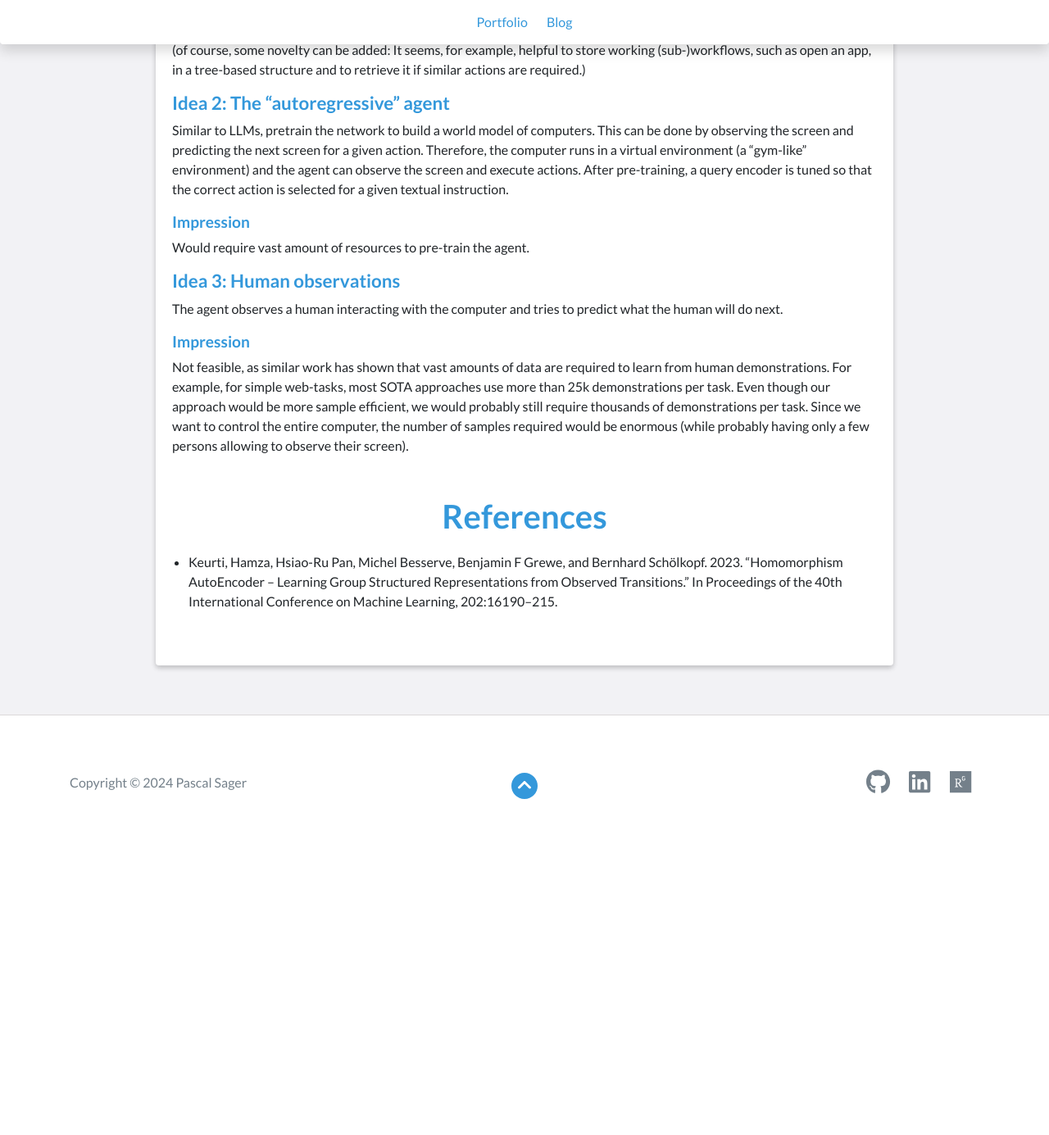
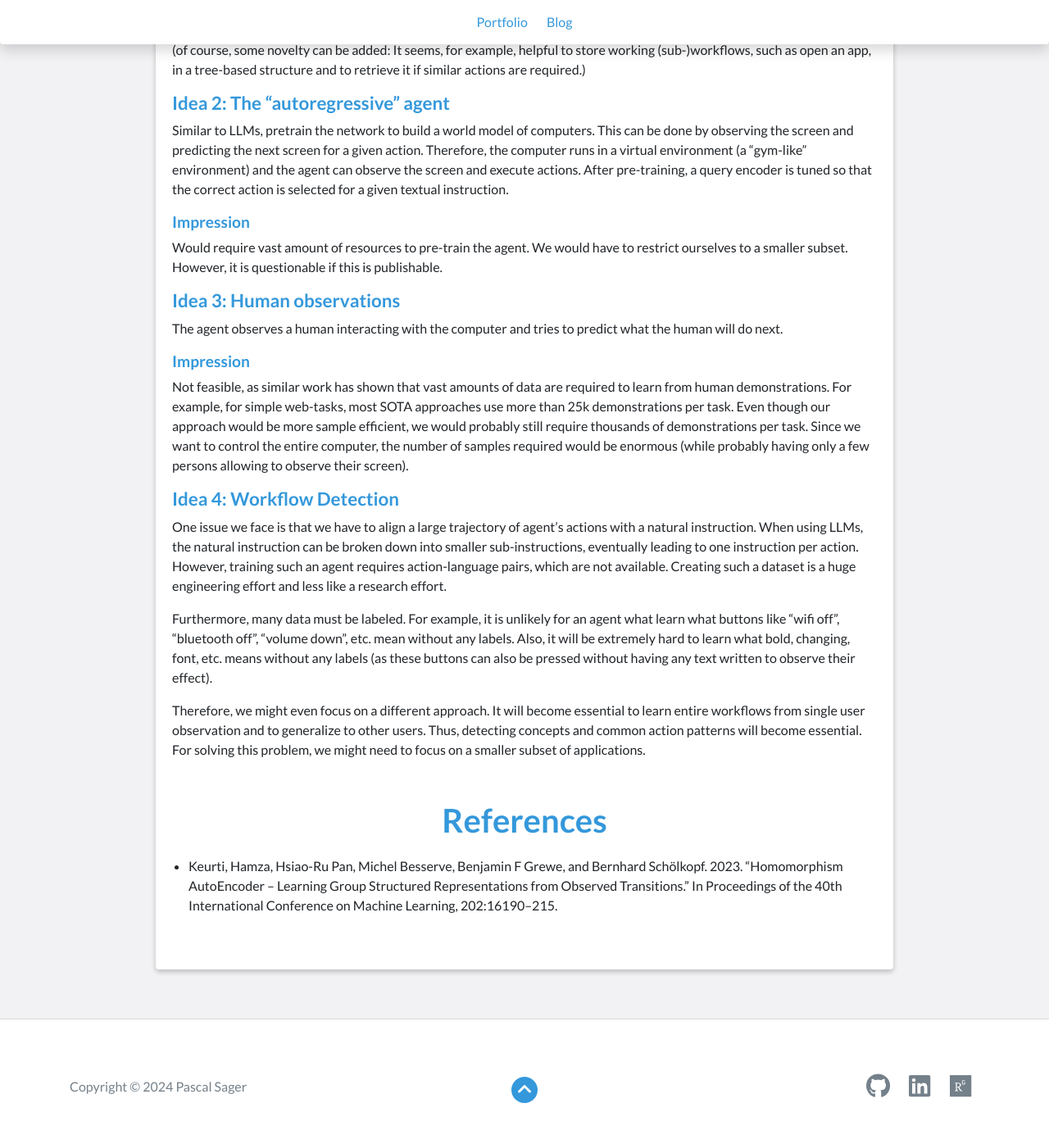
Before and after one commit to sagerpascal/sagerpascal.github.io, a Jekyll site: the page built from _posts/2024-02-25-PhD-Research-Question.md, in a window 1280 px wide and 1400 px high, scrolled down 4777 px. Shown: the top 1385 px of the window at 82% size. Built offline with Jekyll 4.4.1, drawn with Linux system fonts in a browser that asks for light colours; nearby versions of some CDN libraries; comment, search, counter and statistics services are not loaded; before the commit the page ends 5806 px from its top, so only the background shows below that.

Commit message:
Blogpost PhD

```diff
--- a/_posts/2024-02-25-PhD-Research-Question.md
+++ b/_posts/2024-02-25-PhD-Research-Question.md
@@ -179,6 +179,7 @@ After pre-training, a query encoder is tuned so that the correct action is selec
 ### Impression
 
 Would require vast amount of resources to pre-train the agent.
+We would have to restrict ourselves to a smaller subset. However, it is questionable if this is publishable.
 
 
 ## Idea 3: Human observations
@@ -193,7 +194,23 @@ For example, for simple web-tasks, most SOTA approaches use more than 25k demons
 Even though our approach would be more sample efficient, we would probably still require thousands of demonstrations per task.
 Since we want to control the entire computer, the number of samples required would be enormous (while probably having only a few persons allowing to observe their screen).
 
+## Idea 4: Workflow Detection
 
+One issue we face is that we have to align a large trajectory of agent's actions with a natural instruction.
+When using LLMs, the natural instruction can be broken down into smaller sub-instructions, eventually leading to one
+instruction per action.
+However, training such an agent requires action-language pairs, which are not available.
+Creating such a dataset is a huge engineering effort and less like a research effort.
+
+Furthermore, many data must be labeled. For example, it is unlikely for an agent what learn what buttons like "wifi off",
+"bluetooth off", "volume down", etc. mean without any labels.
+Also, it will be extremely hard to learn what bold, changing, font, etc. means without any labels (as these buttons can
+also be pressed without having any text written to observe their effect).
+
+Therefore, we might even focus on a different approach.
+It will become essential to learn entire workflows from single user observation and to generalize to other users.
+Thus, detecting concepts and common action patterns will become essential.
+For solving this problem, we might need to focus on a smaller subset of applications.
 
 
 
```
